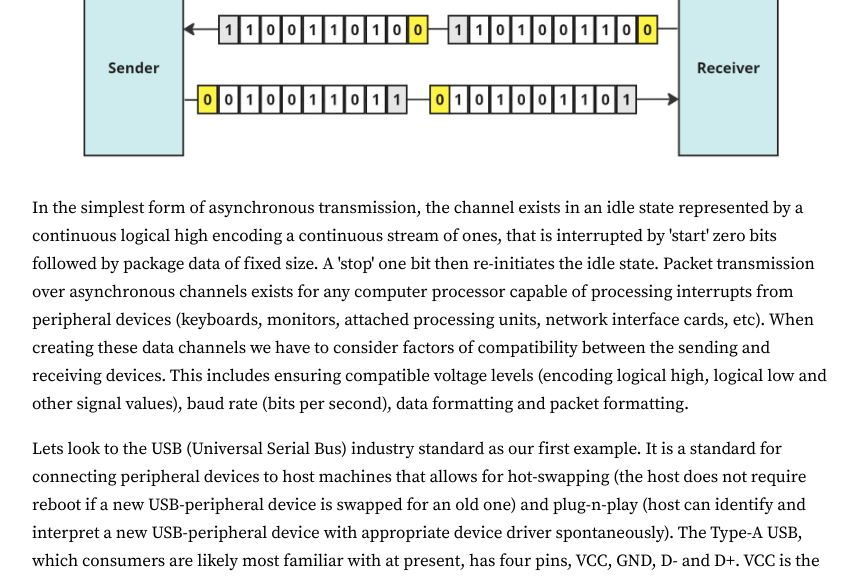
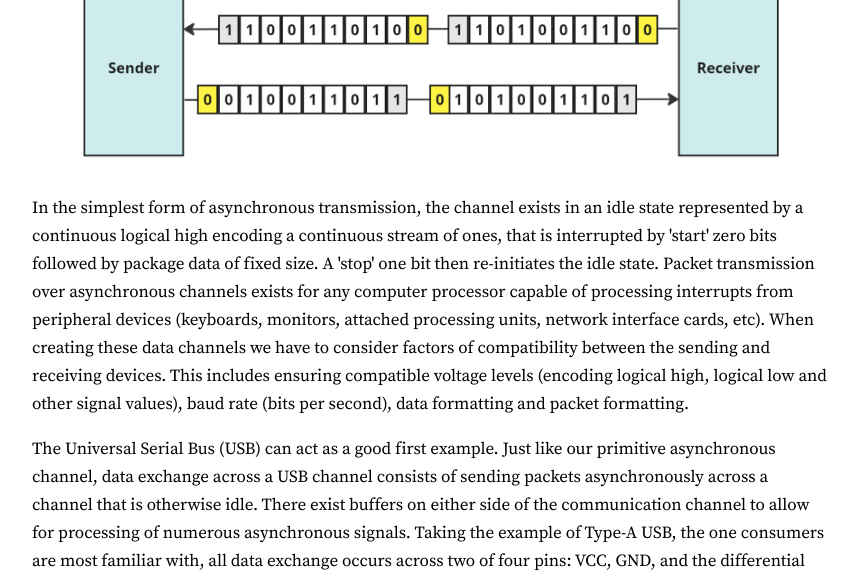
Before and after one commit to Rory-Mac/personal-website, a Jekyll site: the page built from Low-Level Programming/IO.markdown, in a window 1280 px wide and 1400 px high, scrolled down 1241 px. Shown: the top 579 px of the window, without its empty margins (208-1065 px from the left). Built offline with Jekyll 4.4.1, drawn with Linux system fonts in a browser that asks for light colours; some of the changed text lies outside the part shown.

Commit message:
Update IO document

```diff
--- a/Low-Level Programming/IO.markdown
+++ b/Low-Level Programming/IO.markdown
@@ -29,8 +29,10 @@
 interrupts from peripheral devices (keyboards, monitors, attached processing units, network interface cards, etc). When creating these data
 channels we have to consider factors of compatibility between the sending and receiving devices. This includes ensuring compatible voltage
 levels (encoding logical high, logical low and other signal values), baud rate (bits per second), data formatting and packet formatting. </p>
-<p>Lets look to the USB (Universal Serial Bus) industry standard as our first example. It is a standard for connecting peripheral devices
-to host machines that allows for hot-swapping (the host does not require reboot if a new USB-peripheral device is swapped for an old one)
-and plug-n-play (host can identify and interpret a new USB-peripheral device with appropriate device driver spontaneously). The Type-A USB,
-which consumers are likely most familiar with at present, has four pins, VCC, GND, D- and D+. VCC is the voltage of the power supply, GND
-is a return path for electric current to dissipate, and D- and D+ exist as a differential pair.</p>
+<p>The Universal Serial Bus (USB) can act as a good first example. Just like our primitive asynchronous channel, data exchange across a
+USB channel consists of sending packets asynchronously across a channel that is otherwise idle. There exist buffers on either side of
+the communication channel to allow for processing of numerous asynchronous signals. Taking the example of Type-A USB, the one consumers are
+most familiar with, all data exchange occurs across two of four pins: VCC, GND, and the differential signal pair D- and D+. Four packet
+formats are defined by the USB standard.</p>
+<p><img src="/Assets/images/USB_packet_formats.png" width="100%" height="100%"></p>
+<p>*Explanation of above.</p>
```
